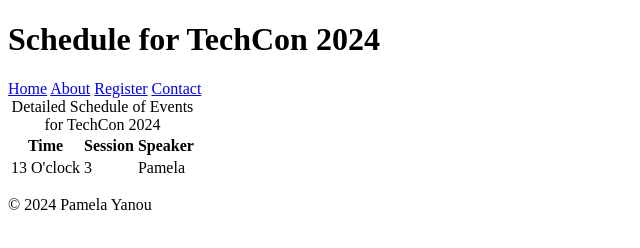
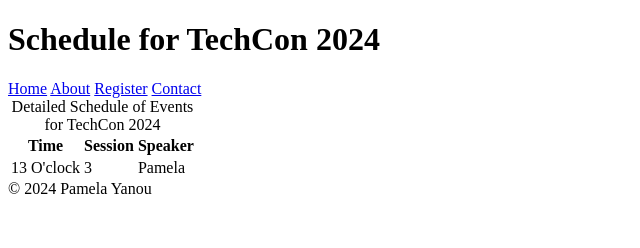
Before and after one commit to PamelaYanou/TechCon_HTML, a plain HTML site: page techcon_website/schedule.html in a window 1280 px wide. Shown: the whole page, without its empty margins (0-640 px from the left). Drawn offline with Linux system fonts and the light colour scheme.

Commit message:
update schedule.html file

```diff
--- a/techcon_website/schedule.html
+++ b/techcon_website/schedule.html
@@ -31,7 +31,7 @@
       </table>
     </main>
     <footer>
-        <p> &copy; 2024 Pamela Yanou </p>
+        &copy; 2024 Pamela Yanou
     </footer>
 </body>
 </html>
```
